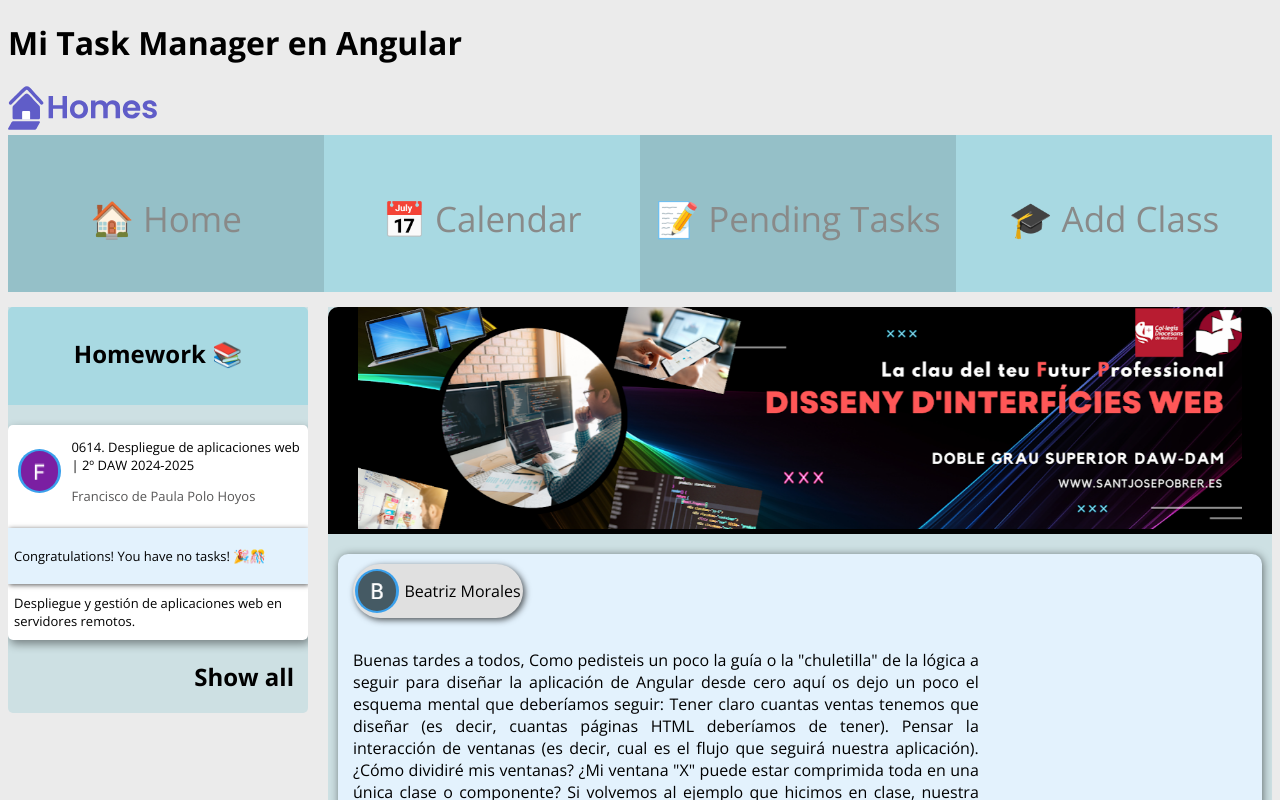
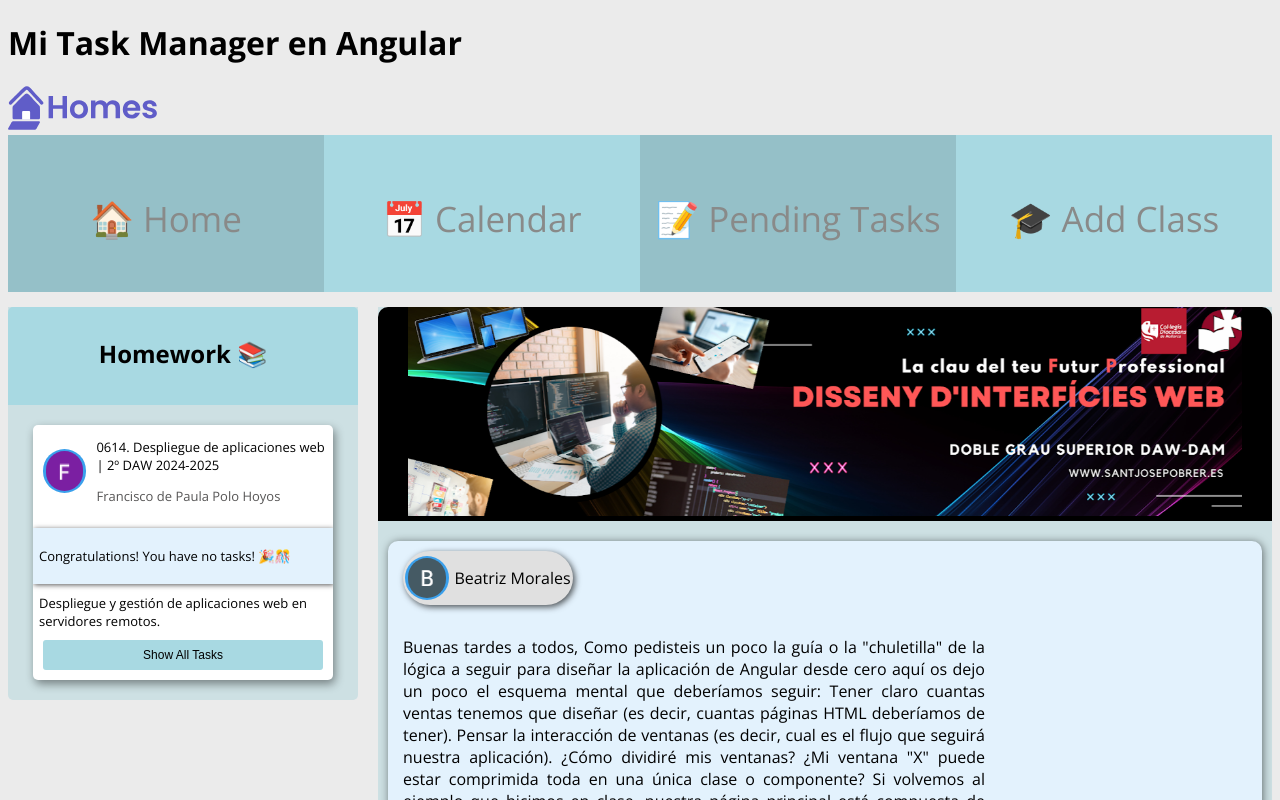
Before and after one commit to rconnolly2/task-app-rconnolly, an Angular app: page /module/1 in a window 1280 px wide. Shown: the top 800 px of the page. Built offline with nearby package versions, Linux system fonts and the light colour scheme.

Commit message:
Homework module done

```diff
--- a/src/app/current-homework/current-homework.component.css
+++ b/src/app/current-homework/current-homework.component.css
@@ -3,6 +3,7 @@
     margin-right: auto;
     margin-left: auto;
     margin-top: 20px;
+    margin-bottom: 20px;
     background-color: white;
     box-shadow: 2px 4px 10px rgba(0, 0, 0, 0.429);
     border-radius: 5px;
@@ -65,3 +66,18 @@
     margin-top: 10px;
     margin-bottom: 10px;
 }
+
+.btn-all-task {
+    display: block;
+    margin-right: auto;
+    margin-left: auto;
+    padding-bottom: 8px;
+    padding-top: 8px;
+    padding-left: 100px;
+    padding-right: 100px;
+    background-color: #a8d9e2;
+    border: 0px, solid black;
+    border-radius: 3px;
+    font-size: 12px;
+    margin-bottom: 10px;
+}
--- a/src/app/current-homework/current-homework.component.html
+++ b/src/app/current-homework/current-homework.component.html
@@ -17,6 +17,10 @@
   <div class="module-description">
     <p>{{ module.description }}</p>
   </div>
+  <!-- Botón para alternar entre mostrar todas las tareas o solo las incompletas -->
+  <button class="btn-all-task" (click)="toggleShowAllTasks()">
+  {{ showAllTasks ? 'Show Incomplete' : 'Show All Tasks' }}
+  </button>
 </div>
 
 <!-- Si no se recibe un módulo -->
--- a/src/app/current-homework/current-homework.component.ts
+++ b/src/app/current-homework/current-homework.component.ts
@@ -1,10 +1,10 @@
-import { Component, Input, OnInit } from '@angular/core';
-import { CommonModule } from '@angular/common';
+import { Component, OnInit, Input } from '@angular/core';
 import { TaskService } from '../task.service';
 import { TutorService } from '../tutor.service';
 import { Task } from '../task';
 import { Module } from '../module';
 import { Tutor } from '../tutor';
+import { CommonModule } from '@angular/common';
 import { TaskComponent } from '../task/task.component';
 
 @Component({
@@ -18,6 +18,7 @@ export class CurrentHomeworkComponent implements OnInit {
   @Input() module?: Module;
   taskModuleList: Task[] = [];
   tutor?: Tutor;
+  showAllTasks = false;
 
   constructor(
     private taskService: TaskService,
@@ -26,15 +27,16 @@ export class CurrentHomeworkComponent implements OnInit {
 
   ngOnInit(): void {
     if (this.module) {
-      this.loadIncompleteTasksForModule();
+      this.loadTasksForModule();
       this.loadTutorForModule();
     }
   }
 
-  loadIncompleteTasksForModule(): void {
+  loadTasksForModule(): void {
     if (this.module) {
       this.taskModuleList = this.taskService.getAllTasks().filter(task =>
-        task.moduleId === this.module!.id && !task.completed
+        task.moduleId === this.module!.id &&
+        (this.showAllTasks || !task.completed)
       );
     }
   }
@@ -44,4 +46,9 @@ export class CurrentHomeworkComponent implements OnInit {
       this.tutor = this.tutorService.getTutorById(this.module.tutorId);
     }
   }
+
+  toggleShowAllTasks(): void {
+    this.showAllTasks = !this.showAllTasks;
+    this.loadTasksForModule();
+  }
 }
--- a/src/app/module/module.component.css
+++ b/src/app/module/module.component.css
@@ -181,6 +181,7 @@ input[type="text"]:focus {
     min-height: 0;
     flex-shrink: 0;
     height: auto;
+    width: 350px;
     overflow: hidden;
 }
 
--- a/src/app/module/module.component.html
+++ b/src/app/module/module.component.html
@@ -8,7 +8,6 @@
           <app-current-homework *ngIf="module" [module]="module"></app-current-homework>
         </div>
 
-        <h2 id="show-all">Show all</h2>
     </div>
 
     <div class="module-front-page">
```
Also changed, not shown: src/app/module/module.component.ts (line endings or trailing spaces). Lines whose indentation alone changed are shown as unchanged.
